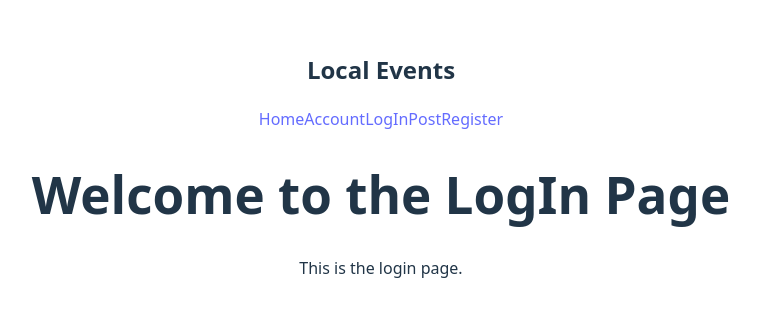
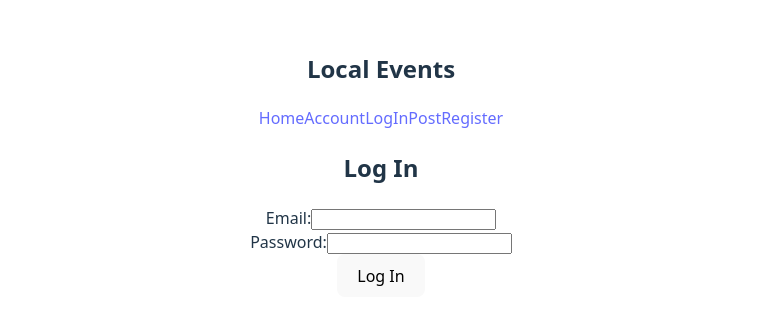
Before and after one commit to ShanedalyCS/local-events, a React app: page /login in a window 1280 px wide. Shown: the part 236-560 px from the top of the page, without its empty margins (259-1018 px from the left). Built offline with nearby package versions, Linux system fonts and the light colour scheme; the HTML template or start-up script is replaced by a standard one.

Commit message:
Log in page

```diff
--- a/src/Pages/LogIn.jsx
+++ b/src/Pages/LogIn.jsx
@@ -1,19 +1,49 @@
-import React from 'react';
-import Account from '../Pages/Account.jsx';
-import Home from '../Pages/Home.jsx';
-import Post from '../Pages/Post.jsx';
-import Register from '../Pages/Register.jsx';
-import { Link } from 'react-router-dom';
-
+ import { Link } from 'react-router-dom';
 import NavBar from "../Componants/NavBar"
+import React, { useState } from 'react';
 
 
-export default function LogIn(){
-    return(
+const LogIn = () => {  const [email, setEmail] = useState('');
+  const [password, setPassword] = useState('');
+
+  const handleLogIn = (e) => {
+    e.preventDefault();
+
+    console.log('Login button clicked!');
+    console.log('Logging in with', { email, password });
+
+    // Later: Login authentication logic here
+
+  };
+
+
+  return (
+    <div className="login-container">
+      <NavBar/>
+      <h2>Log In</h2>
+      <form onSubmit={handleLogIn}>
         <div>
-            <NavBar/>
-            <h1>Welcome to the LogIn Page</h1>
-            <p>This is the login page.</p>
+          <label>Email:</label>
+          <input
+            type="email"
+            value={email}
+            onChange={(e) => setEmail(e.target.value)}
+            required
+          />
         </div>
-    )
-}
+        <div>
+          <label>Password:</label>
+          <input
+            type="password"
+            value={password}
+            onChange={(e) => setPassword(e.target.value)}
+            required
+          />
+        </div>
+        <button type="submit">Log In</button>
+      </form>
+    </div>
+  );
+};
+
+export default LogIn;
```
Also changed, not shown: 1 other file (tests, documents, lock files or other folders).
